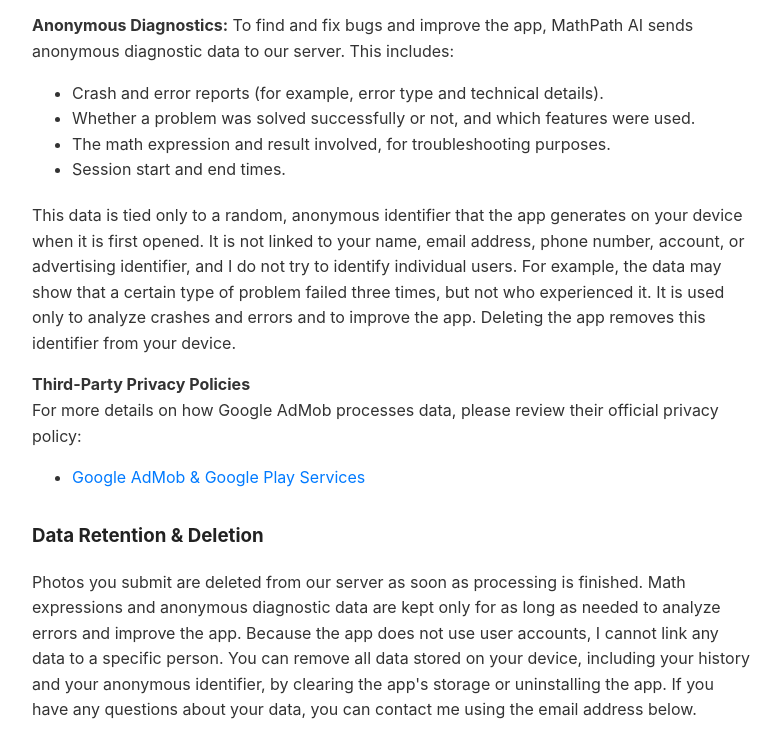
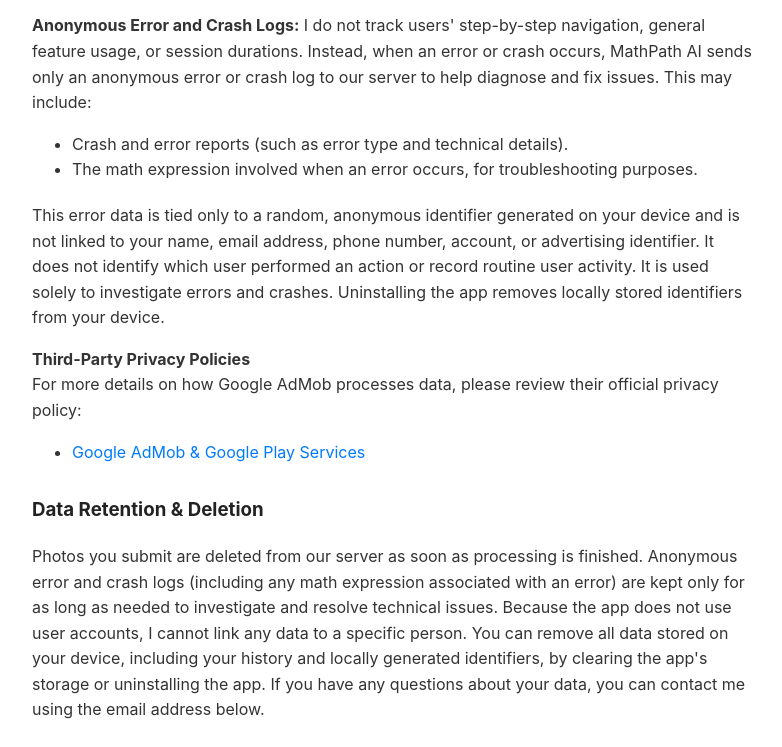
Before and after one commit to AstroBesat-SoftW/Sotstech-Privacy, a plain HTML site: page mathpath.html in a window 1280 px wide. Shown: the part 1993-2740 px from the top of the page, without its empty margins (248-1030 px from the left). Drawn offline with Linux system fonts and the light colour scheme.

Commit message:
Revise privacy policy for error logging clarity
Updated the privacy policy to clarify data handling practices regarding anonymous error and crash logs.

```diff
--- a/mathpath.html
+++ b/mathpath.html
@@ -89,14 +89,12 @@
 
     <p><strong>App Tracking Transparency (ATT):</strong> On iOS, if Google AdMob attempts to track your activity across other companies' apps and websites for personalized advertising, you will be presented with Apple's App Tracking Transparency permission prompt before any tracking occurs. You may allow or deny this permission at any time in your device's Settings under <em>Privacy &amp; Security &gt; Tracking</em>. Denying this permission does not affect your ability to use the app or earn credits from ads; it only limits ad personalization.</p>
 
-    <p><strong>Anonymous Diagnostics:</strong> To find and fix bugs and improve the app, MathPath AI sends anonymous diagnostic data to our server. This includes:</p>
+    <p><strong>Anonymous Error and Crash Logs:</strong> I do not track users' step-by-step navigation, general feature usage, or session durations. Instead, when an error or crash occurs, MathPath AI sends only an anonymous error or crash log to our server to help diagnose and fix issues. This may include:</p>
     <ul>
-        <li>Crash and error reports (for example, error type and technical details).</li>
-        <li>Whether a problem was solved successfully or not, and which features were used.</li>
-        <li>The math expression and result involved, for troubleshooting purposes.</li>
-        <li>Session start and end times.</li>
+        <li>Crash and error reports (such as error type and technical details).</li>
+        <li>The math expression involved when an error occurs, for troubleshooting purposes.</li>
     </ul>
-    <p>This data is tied only to a random, anonymous identifier that the app generates on your device when it is first opened. It is not linked to your name, email address, phone number, account, or advertising identifier, and I do not try to identify individual users. For example, the data may show that a certain type of problem failed three times, but not who experienced it. It is used only to analyze crashes and errors and to improve the app. Deleting the app removes this identifier from your device.</p>
+    <p>This error data is tied only to a random, anonymous identifier generated on your device and is not linked to your name, email address, phone number, account, or advertising identifier. It does not identify which user performed an action or record routine user activity. It is used solely to investigate errors and crashes. Uninstalling the app removes locally stored identifiers from your device.</p>
 
     <p><strong>Third-Party Privacy Policies</strong><br>
     For more details on how Google AdMob processes data, please review their official privacy policy:</p>
@@ -105,7 +103,7 @@
     </ul>
 
     <h3>Data Retention &amp; Deletion</h3>
-    <p>Photos you submit are deleted from our server as soon as processing is finished. Math expressions and anonymous diagnostic data are kept only for as long as needed to analyze errors and improve the app. Because the app does not use user accounts, I cannot link any data to a specific person. You can remove all data stored on your device, including your history and your anonymous identifier, by clearing the app's storage or uninstalling the app. If you have any questions about your data, you can contact me using the email address below.</p>
+    <p>Photos you submit are deleted from our server as soon as processing is finished. Anonymous error and crash logs (including any math expression associated with an error) are kept only for as long as needed to investigate and resolve technical issues. Because the app does not use user accounts, I cannot link any data to a specific person. You can remove all data stored on your device, including your history and locally generated identifiers, by clearing the app's storage or uninstalling the app. If you have any questions about your data, you can contact me using the email address below.</p>
 
     <h3>Security</h3>
     <p>All communication between the app and our server is made over secure HTTPS connections. However, no method of electronic transmission or storage is completely secure, and I cannot guarantee absolute security.</p>
```
